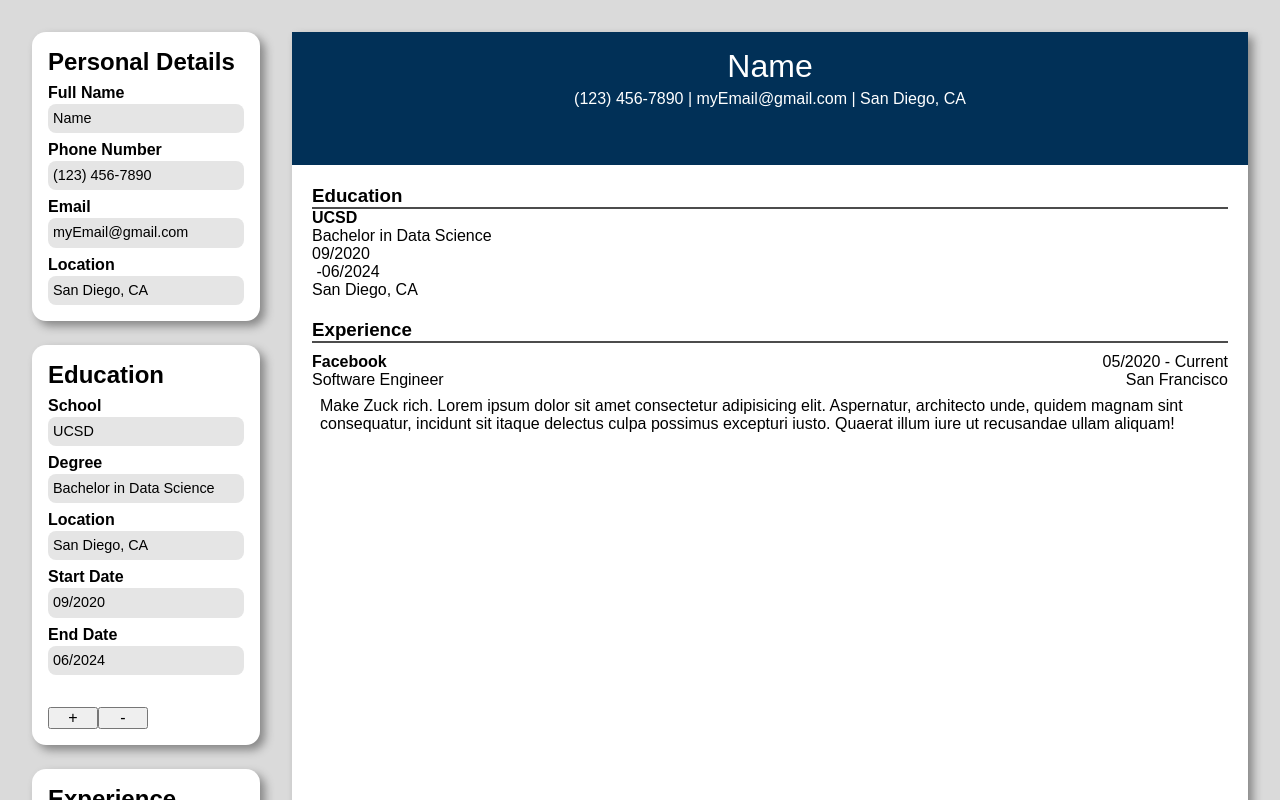
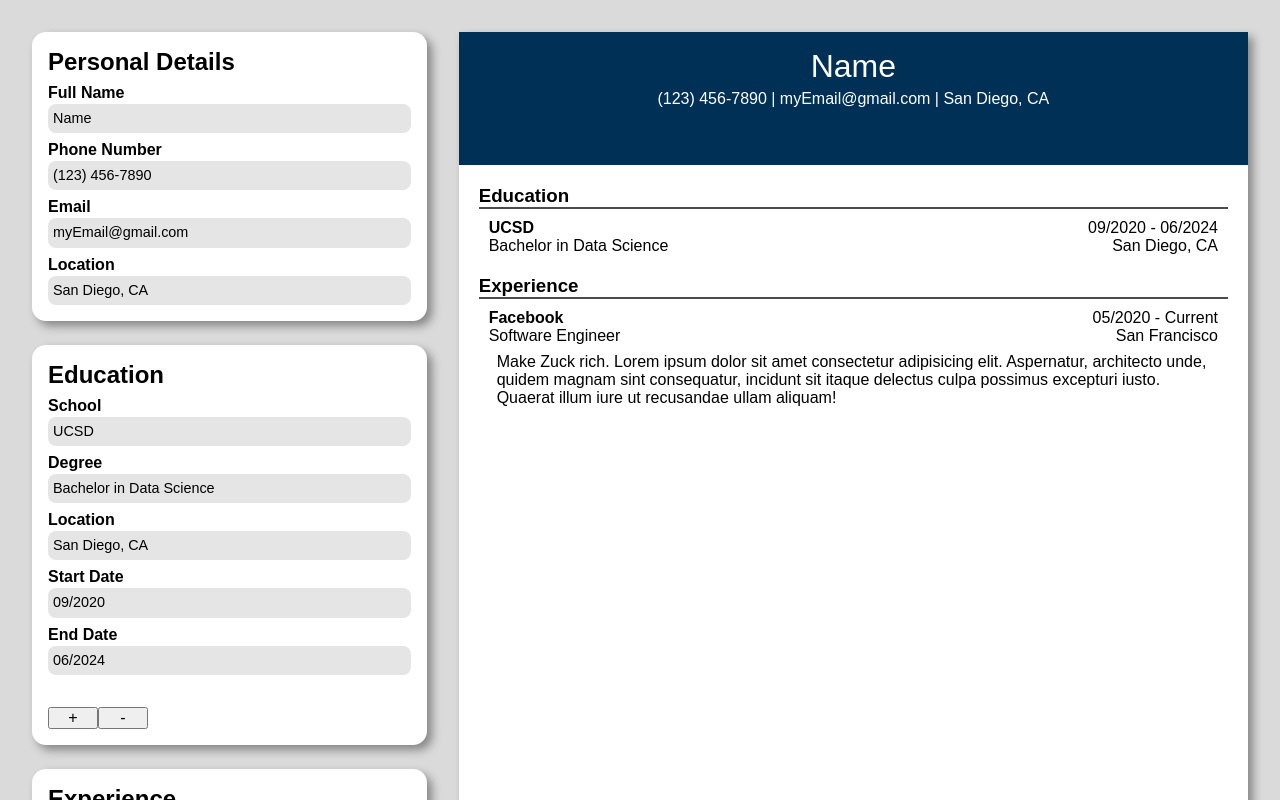
Before and after one commit to mluc404/cv-generator, a React (Vite) app: page / in a window 1280 px wide. Shown: the top 800 px of the page. Built offline with nearby package versions, Linux system fonts and the light colour scheme.

Commit message:
style: update output styling

```diff
--- a/src/App.css
+++ b/src/App.css
@@ -9,16 +9,17 @@
 }
 .wrapper {
   width: 100%;
-  display: flex;
   justify-content: center;
   gap: 2rem;
+
+  display: grid;
+  grid-template-columns: 1fr 2fr;
 }
 
 .inputSection {
-  width: 30%;
+  /* width: 10%; */
 }
 .outputSection {
-  flex-grow: 1;
   height: 100vh;
   background-color: white;
   filter: drop-shadow(5px 5px 5px #858585);
--- a/src/components/Education.jsx
+++ b/src/components/Education.jsx
@@ -115,7 +115,7 @@
                       each.name === "startDate" ? (
                         <p>{each.val}</p>
                       ) : (
-                        <p>&nbsp;-{each.val}</p>
+                        <p>&nbsp;- {each.val}</p>
                       )
                     )}
                   </div>
--- a/src/components/Experience.jsx
+++ b/src/components/Experience.jsx
@@ -114,8 +114,9 @@
       {/* ////////////////////////////////////////////// */}
       {/* ////////////////////////////////////////////// */}
       {/* REFACTOR RENDER OUTPUT */}
-      {mode === "output" &&
-        data.map((obj, indx) => {
+      {mode === "output" && (
+        <div className="jobList">
+          {data.map((obj, indx) => {
             const jobCompany = obj.filter(
               (item) => item.name === "company" || item.name === "position"
             );
@@ -165,6 +166,8 @@
               </div>
             );
           })}
+        </div>
+      )}
     </>
   );
 }
--- a/src/sampleData.js
+++ b/src/sampleData.js
@@ -219,7 +219,7 @@
       name: "location",
       type: "text",
       key: "location",
-      val: "The Basement",
+      val: "San Diego",
       placeholder: "location",
       label: "Location",
     },
--- a/src/styles/Education.css
+++ b/src/styles/Education.css
@@ -16,3 +16,36 @@
 }
 
 /* ////////////////////////////////////// */
+/* STYLE OUPUT */
+.educationOutput {
+  display: flex;
+  flex-direction: column;
+  gap: 10px;
+}
+
+.schoolOutput {
+  display: flex;
+  flex-direction: column;
+  gap: 10px;
+  padding: 0 10px;
+}
+
+.schoolUnit {
+  display: flex;
+  justify-content: space-between;
+}
+
+.schoolLeftPart {
+  display: flex;
+  flex-direction: column;
+}
+
+.schoolRightPart {
+  display: flex;
+  flex-direction: column;
+  align-items: end;
+}
+
+.schoolDate {
+  display: flex;
+}
--- a/src/styles/Experience.css
+++ b/src/styles/Experience.css
@@ -12,20 +12,24 @@
   outline: #3e8bff solid 2px;
 }
 
+/* STYLE OUTPUT */
+
 .experienceOutput {
   display: flex;
   flex-direction: column;
   gap: 10px;
 }
 
-.schoolName .infoElement:nth-last-child(-n + 4) {
-  color: red;
+.jobList {
+  display: flex;
+  flex-direction: column;
+  gap: 1rem;
 }
-
 .jobOutput {
   display: flex;
   flex-direction: column;
   gap: 0.5rem;
+  padding: 0 10px;
 }
 
 .jobTopPart {
```
Lines whose indentation alone changed are shown as unchanged.
